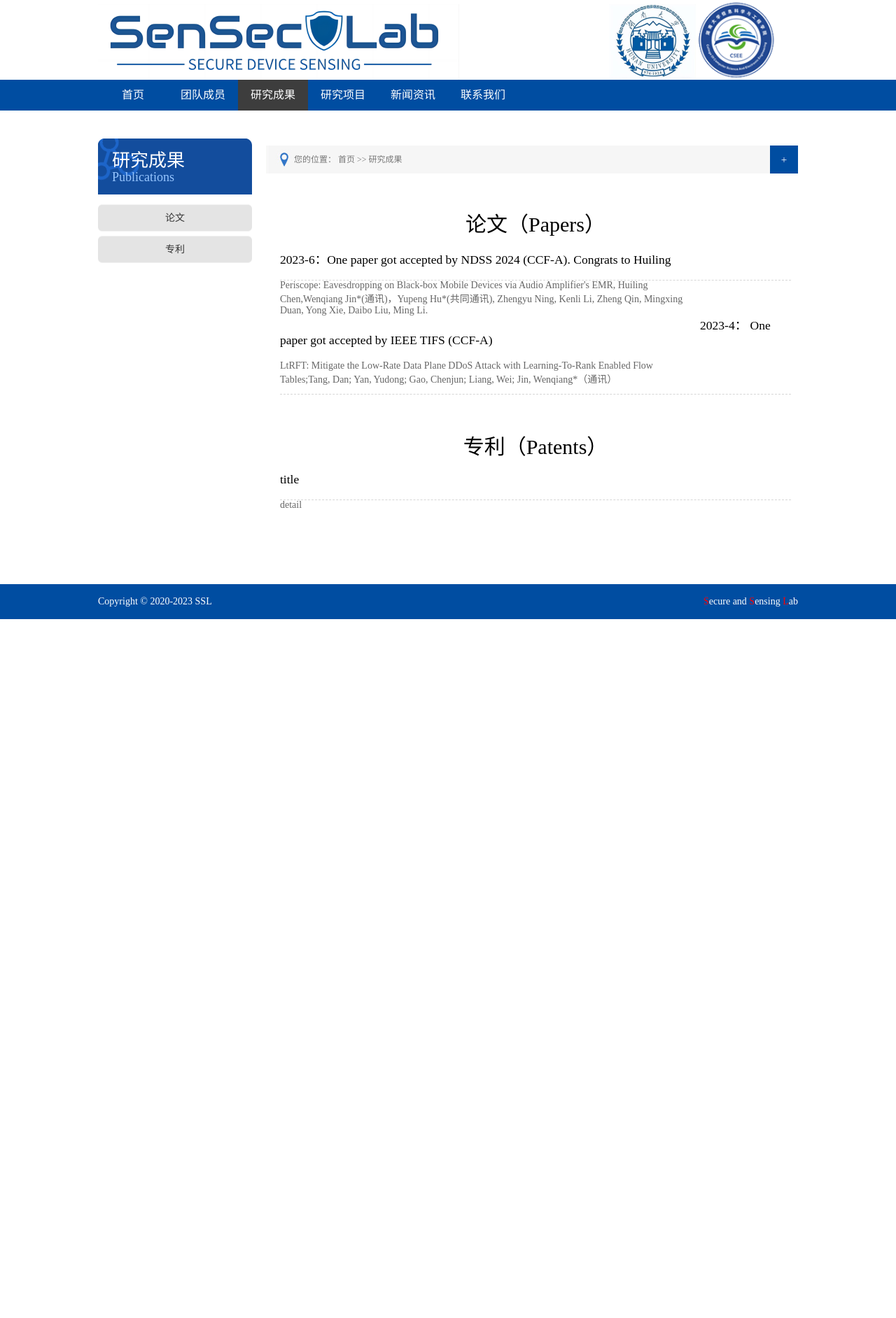
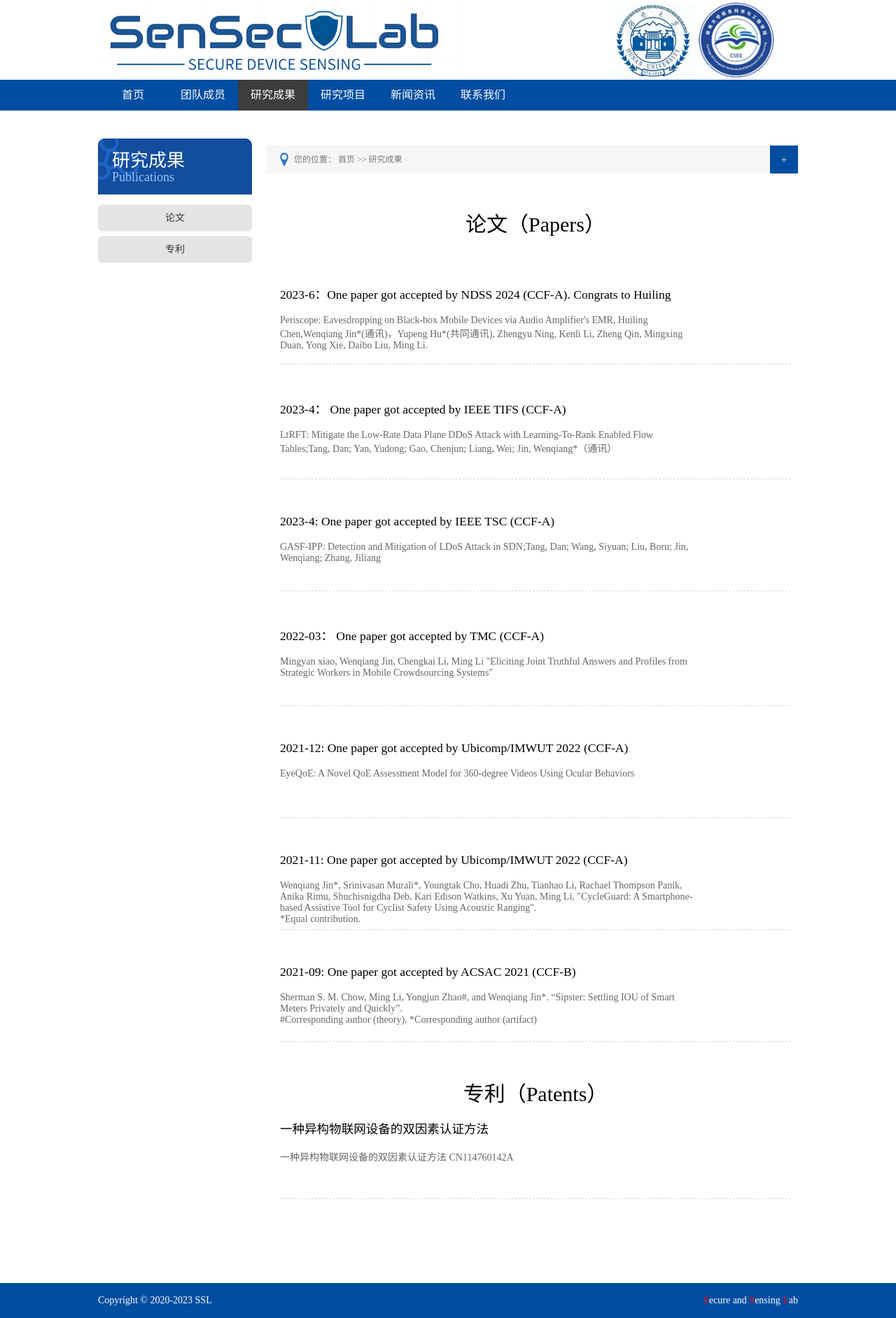
Before and after one commit to Wenqiangjin/wenqiangjin.github.io, a Jekyll site: the page built from pages/publications.html, in a window 1280 px wide. Shown: the whole page at 70% size. Built offline with Jekyll 4.4.1, drawn with Linux system fonts in a browser that asks for light colours; before the commit the page ends 900 px from its top, so only the background shows below that.

Commit message:
paper patent

```diff
--- a/assets/style.css
+++ b/assets/style.css
@@ -318,7 +318,7 @@ table{cellspacing:0;cellpadding:0;}
 .temp_r{ float:left; position:relative; margin-left:200px; margin-top:40px; width:800px; *z-index:9999;}
 .n_list{ position:relative; width:730px;height:auto;}
 .n_list_c{ padding:10px 0 20px 0; width:730px; height:auto; }
-.n_list li{ width:730px; height:auto; padding-top:18px; border-bottom:1px dashed #D6D6D6;}
+.n_list li{ width:730px; height:70px; padding-top:18px; border-bottom:1px dashed #D6D6D6; }
 .n_temp_r_b1{float:left; width:600px; overflow:hidden;}
 .n_temp_r_b1 img,.n_temp_r_b1 h4,.n_temp_r_b1 p{float:left;display:inline-block; font-size:14px; font-weight:normal;}
 .n_temp_r_b1 h4{display:inline-block; font-size:14px; font-weight:normal;color:#666; }
--- a/pages/publications.html
+++ b/pages/publications.html
@@ -14,6 +14,7 @@ description: 研究成果
     <div class="n_right_bottom">
       <h1 align="center">论文（Papers）</h1>
       <br>
+      <div style="margin-top:50px"></div>
       <h3>2023-6：One paper got accepted by NDSS 2024 (CCF-A). Congrats to Huiling</h3>
       <ul>
         <li>
@@ -23,18 +24,55 @@ description: 研究成果
       <div style="margin-top:50px"></div>
       <h3>2023-4： One paper got accepted by IEEE TIFS (CCF-A)</h3>
       <ul>
-        <li style="height:48px;">
+        <li>
           <div class="n_temp_r_b1"><h4>LtRFT: Mitigate the Low-Rate Data Plane DDoS Attack with Learning-To-Rank Enabled Flow Tables;Tang, Dan; Yan, Yudong; Gao, Chenjun; Liang, Wei; Jin, Wenqiang*（通讯）</h4></div>
+        </li>
+      </ul>
+      <div style="margin-top:50px"></div>
+      <h3>2023-4: One paper got accepted by IEEE TSC (CCF-A)</h3>
+      <ul>
+        <li>
+          <div class="n_temp_r_b1"><h4>GASF-IPP: Detection and Mitigation of LDoS Attack in SDN;Tang, Dan; Wang, Siyuan; Liu, Boru; Jin, Wenqiang; Zhang, Jiliang</h4></div>
+        </li>
+      </ul>
+      <div style="margin-top:50px"></div>
+      <h3>2022-03： One paper got accepted by TMC (CCF-A)</h3>
+      <ul>
+        <li>
+          <div class="n_temp_r_b1"><h4>Mingyan xiao, Wenqiang Jin, Chengkai Li, Ming Li "Eliciting Joint Truthful Answers and Profiles from Strategic Workers in Mobile Crowdsourcing Systems"</h4></div>
+        </li>
+      </ul>
+      <div style="margin-top:50px"></div>
+      <h3>2021-12: One paper got accepted by Ubicomp/IMWUT 2022 (CCF-A)</h3>
+      <ul>
+        <li>
+          <div class="n_temp_r_b1"><h4>EyeQoE: A Novel QoE Assessment Model for 360-degree Videos Using Ocular Behaviors</h4></div>
+        </li>
+      </ul>
+      <div style="margin-top:50px"></div>
+      <h3>2021-11:  One paper got accepted by Ubicomp/IMWUT 2022 (CCF-A)</h3>
+      <ul>
+        <li>
+          <div class="n_temp_r_b1"><h4>Wenqiang Jin*, Srinivasan Murali*, Youngtak Cho, Huadi Zhu, Tianhao Li, Rachael Thompson Panik, Anika Rimu, Shuchisnigdha Deb, Kari Edison Watkins, Xu Yuan, Ming Li, "CycleGuard: A Smartphone-based Assistive Tool for Cyclist Safety Using Acoustic Ranging".
+            <br/>*Equal contribution.</h4></div>
+        </li>
+      </ul>
+      <div style="margin-top:50px"></div>
+      <h3>2021-09:  One paper got accepted by ACSAC 2021 (CCF-B)</h3>
+      <ul>
+        <li>
+          <div class="n_temp_r_b1"><h4>Sherman S. M. Chow, Ming Li, Yongjun Zhao#, and Wenqiang Jin*. “Sipster: Settling IOU of Smart Meters Privately and Quickly”.
+            <br/>#Corresponding author (theory), *Corresponding author (artifact) </h4></div>
         </li>
       </ul>
 
       <div style="margin-top:50px"></div>
       <h1 align="center">专利（Patents）</h1>
       <br>
-      <h3>title</h3>
+      <h3>一种异构物联网设备的双因素认证方法</h3>
       <ul>
         <li>
-          <div class="n_temp_r_b1"><h4>detail</h4></div>
+          <div class="n_temp_r_b1"><h4>一种异构物联网设备的双因素认证方法 CN114760142A</h4></div>
         </li>
       </ul>
       <div style="margin-top:50px"></div>
```
